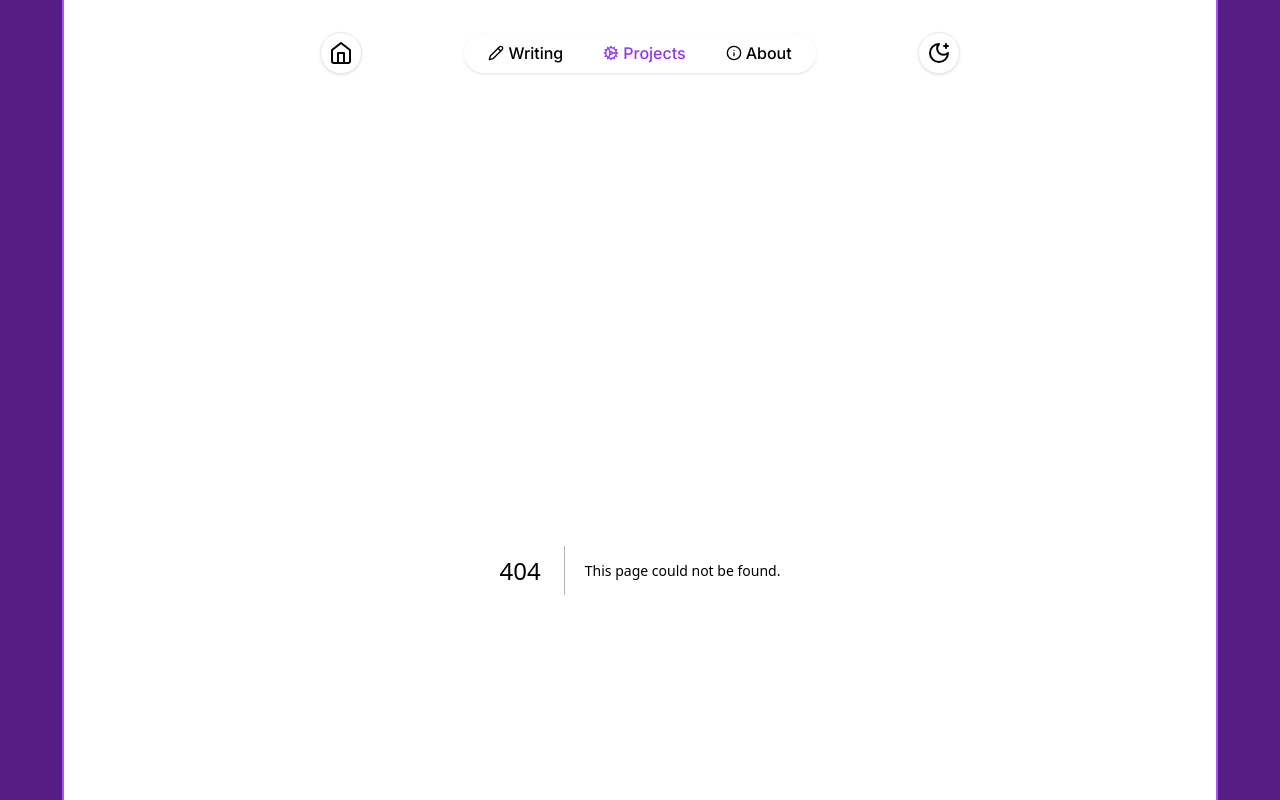
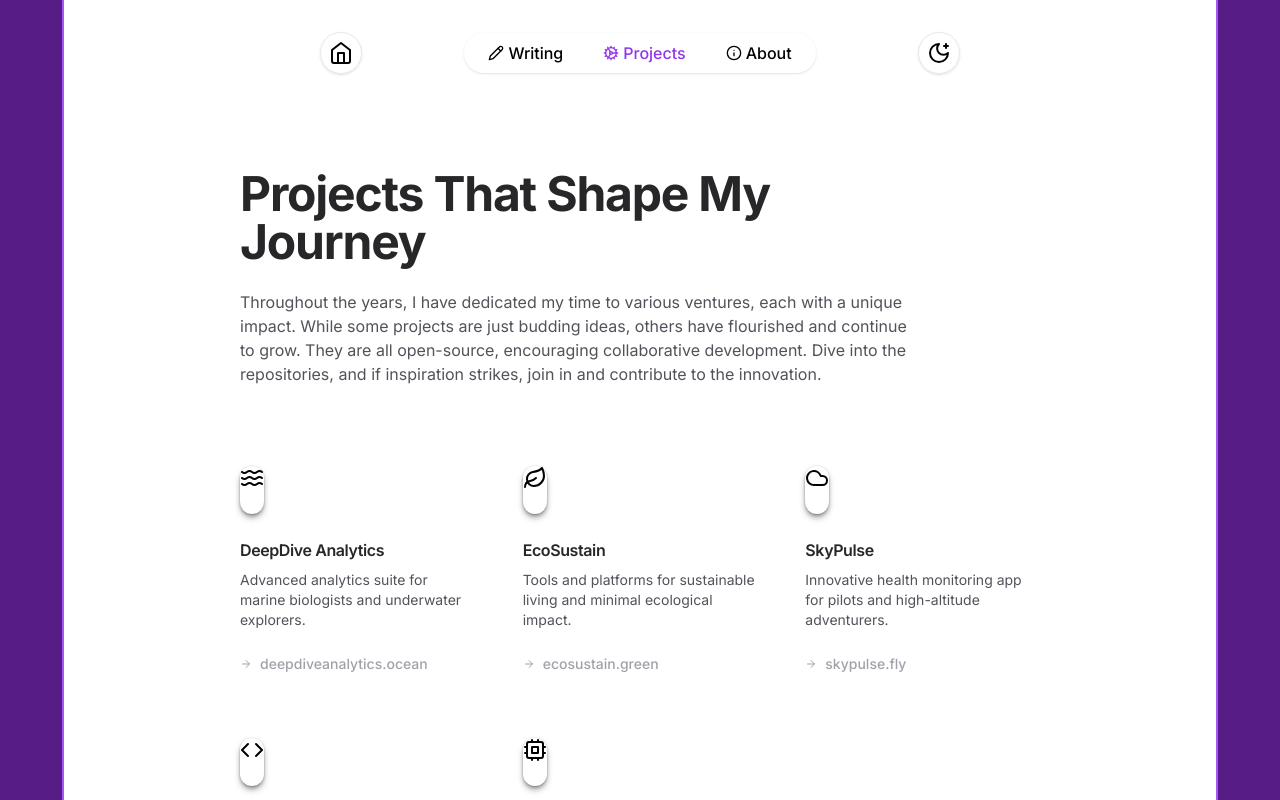
Before and after one commit to imran-farooq7/home-hub-completed, a Next.js app: page /projects in a window 1280 px wide. Before the commit this address had no page. Shown: the top 800 px of the page. Built offline with nearby package versions, Linux system fonts and the light colour scheme.

Commit message:
Projects page completed

```diff
--- /dev/null
+++ b/app/projects/page.tsx
@@ -0,0 +1,50 @@
+import { projects } from "@/data/projects";
+import { ArrowRightIcon } from "lucide-react";
+
+const ProjectsPage = () => {
+	return (
+		<div>
+			<header className="max-w-2xl">
+				<h1 className="text-4xl font-bold tracking-tight text-zinc-800 dark:text-zinc-100 sm:text-5xl">
+					Projects That Shape My Journey
+				</h1>
+				<p className="mt-6 text-base text-zinc-600 dark:text-zinc-400">
+					Throughout the years, I have dedicated my time to various ventures,
+					each with a unique impact. While some projects are just budding ideas,
+					others have flourished and continue to grow. They are all open-source,
+					encouraging collaborative development. Dive into the repositories, and
+					if inspiration strikes, join in and contribute to the innovation.
+				</p>
+			</header>
+			<div className="mt-16 sm:mt-20">
+				<ul className="grid grid-cols-1 gap-x-12 gap-y-16 sm:grid-cols-2 lg:grid-cols-3">
+					{projects.map((project) => (
+						<li
+							key={project.name}
+							className="relative group flex flex-col items-start"
+						>
+							<div className="relative h-12 z-10 items-center justify-center rounded-full bg-white shadow-md shadow-zinc-800/50 ring-1 ring-zinc-900/5 dark:border-zinc-700/50 dark:bg-zinc-800 dark:ring-0">
+								<project.icon />
+							</div>
+							<h2 className="mt-6 font-semibold text-base tracking-tight text-zinc-800 dark:text-zinc-100">
+								<div className="absolute z-0 bg-purple-100/50 -inset-x-4 -inset-y-6 scale-95 opacity-0 transition group-hover:scale-100 group-hover:opacity-100 dark:bg-purple-800/20 sm:-inset-x-6 sm:rounded-2xl" />
+								<a href={"#"}>
+									<span className="absolute -inset-x-4 -inset-y-6 z-20 sm:-inset-x-6 sm:rounded-2xl"></span>
+									<span className="relative z-10">{project.name}</span>
+								</a>
+							</h2>
+							<p className="z-10 relative mt-2 text-sm text-zinc-600 dark:text-zinc-400">
+								{project.description}
+							</p>
+							<p className="relative z-10 mt-6 flex text-sm font-medium text-zinc-400 transition group-hover:text-green-500 items-center dark:text-zinc-200">
+								<ArrowRightIcon className="w-3 h-3" />
+								<span className="ml-2">{project.link.label}</span>
+							</p>
+						</li>
+					))}
+				</ul>
+			</div>
+		</div>
+	);
+};
+export default ProjectsPage;
```
